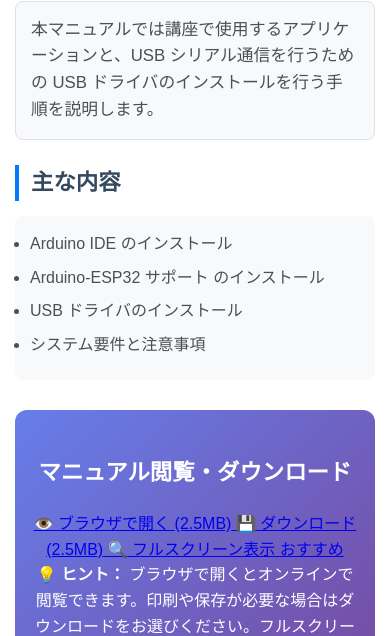
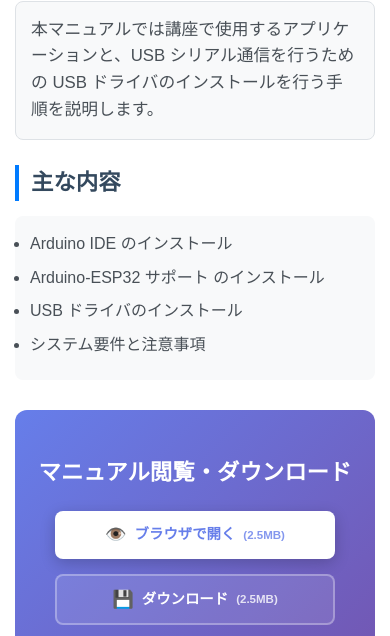
Before and after one commit to ptk-y-nakahira/typst-iop-advance-materials, a plain HTML site: page index.html in a window 390 px wide. Shown: the part 208-844 px from the top of the page. Drawn offline with Linux system fonts and the light colour scheme.

Commit message:
Update CSS for improved multi-option PDF access buttons

```diff
--- a/style.css
+++ b/style.css
@@ -119,34 +119,89 @@ h3 {
     margin-bottom: 20px;
 }
 
-.download-btn {
+/* Action buttons container */
+.action-buttons {
+    display: flex;
+    gap: 15px;
+    justify-content: center;
+    margin-bottom: 20px;
+    flex-wrap: wrap;
+}
+
+/* Action button base styles */
+.action-btn {
     display: inline-flex;
     align-items: center;
-    gap: 10px;
+    gap: 8px;
+    text-decoration: none;
+    padding: 12px 20px;
+    border-radius: 8px;
+    font-weight: 600;
+    font-size: 0.95em;
+    transition: all 0.3s ease;
+    min-width: 160px;
+    justify-content: center;
+}
+
+.action-btn:hover {
+    transform: translateY(-2px);
+    text-decoration: none;
+}
+
+/* Primary button (Browse) */
+.action-btn.primary {
     background-color: white;
     color: #667eea;
-    text-decoration: none;
-    padding: 15px 30px;
-    border-radius: 8px;
-    font-weight: 600;
-    font-size: 1.1em;
-    transition: all 0.3s ease;
     box-shadow: 0 4px 15px rgba(0, 0, 0, 0.2);
 }
 
-.download-btn:hover {
-    transform: translateY(-2px);
+.action-btn.primary:hover {
+    background-color: #f8f9fa;
     box-shadow: 0 6px 20px rgba(0, 0, 0, 0.3);
-    background-color: #f8f9fa;
 }
 
-.download-btn .icon {
-    font-size: 1.3em;
+/* Secondary button (Download) */
+.action-btn.secondary {
+    background-color: rgba(255, 255, 255, 0.1);
+    color: white;
+    border: 2px solid rgba(255, 255, 255, 0.3);
 }
 
-.download-btn .size {
+.action-btn.secondary:hover {
+    background-color: rgba(255, 255, 255, 0.2);
+    border-color: rgba(255, 255, 255, 0.5);
+}
+
+/* Tertiary button (Full screen) */
+.action-btn.tertiary {
+    background-color: rgba(255, 255, 255, 0.05);
+    color: white;
+    border: 1px solid rgba(255, 255, 255, 0.2);
+}
+
+.action-btn.tertiary:hover {
+    background-color: rgba(255, 255, 255, 0.15);
+    border-color: rgba(255, 255, 255, 0.4);
+}
+
+.action-btn .icon {
+    font-size: 1.2em;
+}
+
+.action-btn .size {
+    font-size: 0.8em;
+    opacity: 0.8;
+}
+
+/* Viewing note */
+.viewing-note {
+    background-color: rgba(255, 255, 255, 0.1);
+    border-radius: 6px;
+    padding: 15px;
     font-size: 0.9em;
-    color: #666;
+    text-align: left;
+    margin-top: 20px;
+    line-height: 1.5;
 }
 
 /* Important note */
@@ -218,9 +273,14 @@ footer {
         gap: 5px;
     }
 
-    .download-btn {
-        padding: 12px 20px;
-        font-size: 1em;
+    .action-buttons {
+        flex-direction: column;
+        align-items: center;
+    }
+
+    .action-btn {
+        width: 100%;
+        max-width: 280px;
     }
 
     .footer-links a {
@@ -241,4 +301,9 @@ footer {
     .summary, .contents ul, .important-note {
         padding: 15px;
     }
+
+    .action-btn {
+        padding: 10px 15px;
+        font-size: 0.9em;
+    }
 }
```
